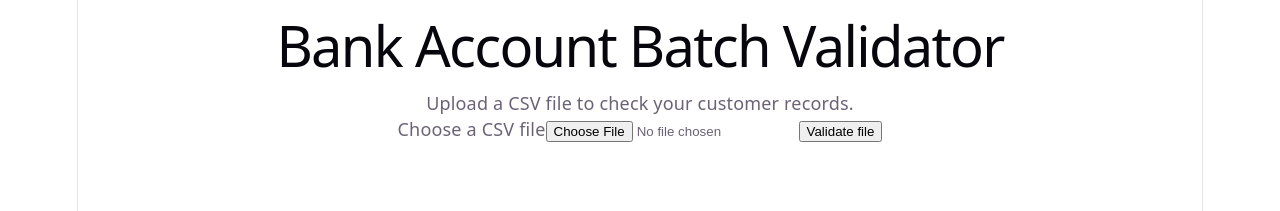
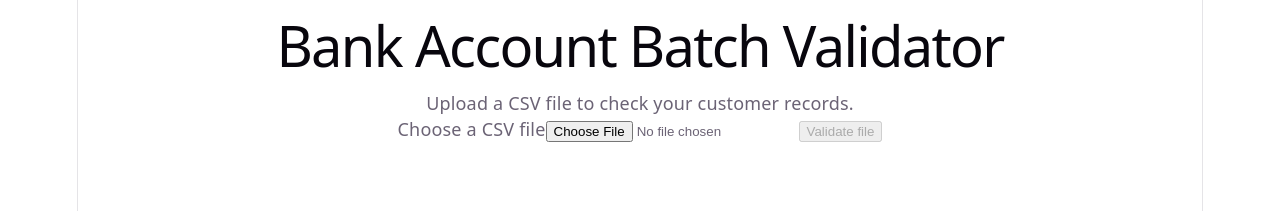
Before and after one commit to garethrogers28/batch, a React app in the folder frontend/: page / in a window 1280 px wide. Shown: the top 211 px of the page. Built offline with nearby package versions, Linux system fonts and the light colour scheme; the HTML template or start-up script is replaced by a standard one.

Commit message:
Disables button with no file and added comments

```diff
--- a/frontend/src/App.jsx
+++ b/frontend/src/App.jsx
@@ -1,49 +1,81 @@
+// Import this component's styles and React's state hook.
 import "./App.css";
 import { useState } from "react";
 
+// A component is a function that describes part of the interface.
 function App() {
+  // State is remembered between renders. Each setter updates its value and
+  // tells React to render again; null means there is no file or result yet.
   const [selectedFile, setSelectedFile] = useState(null);
   const [results, setResults] = useState(null);
+
+  // React calls this handler when the file input changes.
   function handleFileChange(event) {
+    // The input's files list contains the selected files; [0] gets the first.
     setSelectedFile(event.target.files[0]);
   }
+
+  // async lets this handler use await while the backend responds.
   async function handleValidate() {
+    // Stop immediately if no file is selected.
     if (!selectedFile) return;
+
+    // FormData holds the file under "file", the field expected by the backend.
     const formData = new FormData();
     formData.append("file", selectedFile);
+
+    // Send the form data to the backend and wait for its response.
     const response = await fetch("http://127.0.0.1:8000/validate", {
       method: "POST",
       body: formData,
     });
+
+    // Read the JSON response into a JavaScript value, then save it in state
+    // so the next render can display the results.
     const data = await response.json();
     setResults(data);
-    console.log(data);
   }
+
+  // JSX describes what React should display. Curly braces embed JavaScript.
   return (
     <main>
       <h1>Bank Account Batch Validator</h1>
       <p>Upload a CSV file to check your customer records.</p>
+
+      {/* htmlFor connects the label to the input with this id. */}
       <label htmlFor="csv-file">Choose a CSV file</label>
+      {/* The input suggests CSV files and calls the handler when it changes. */}
       <input
         id="csv-file"
         type="file"
         accept=".csv"
         onChange={handleFileChange}
       />
+
+      {/* && renders the paragraph only when a file has been selected. */}
       {selectedFile && <p>{selectedFile.name}</p>}
-      <button onClick={handleValidate} type="button">
+
+      {/* ! means "not": disable the button when no file is selected. */}
+      <button disabled={!selectedFile} onClick={handleValidate} type="button">
         Validate file
       </button>
+
+      {/* Show the backend's summary only once results are available. */}
       {results && <p>Total Records: {results.summary.total_records}</p>}
       {results && <p>Valid Records: {results.summary.valid_records}</p>}
       {results && <p>Failed Records: {results.summary.failed_records}</p>}
+
+      {/* === compares the failed-record count with zero. */}
       {results && results.summary.failed_records === 0 && (
         <p>No Validation Errors Found</p>
       )}
+
+      {/* map creates a paragraph for each error; key helps React track items. */}
       {results &&
         results.validation.errors.map((error) => (
           <p key={error.row + "-" + error.field}>
             Row {error.row}: {error.field}{" "}
+            {/* Remove this prefix from the displayed message. */}
             {error.message.replace("Value error, ", "")}
           </p>
         ))}
@@ -51,4 +83,5 @@ function App() {
   );
 }
 
+// Make App available for main.jsx to import and render.
 export default App;
```
